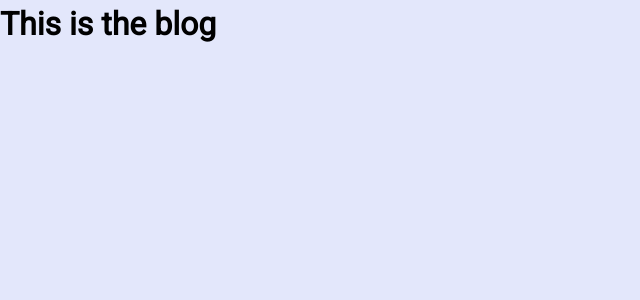
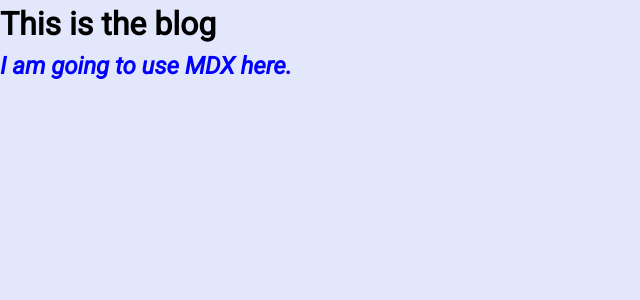
Before and after one commit to papadavis47/my-digital-garden, a Next.js app: page /blog in a window 1280 px wide. Shown: the top 300 px of the page, without its empty margins (0-640 px from the left). Built offline with nearby package versions, Linux system fonts and the light colour scheme.

Commit message:
Create clean slate for README, upgrade next and styled-components to @latest

```diff
--- a/package.json
+++ b/package.json
@@ -9,11 +9,11 @@
     "lint": "next lint"
   },
   "dependencies": {
-    "next": "^12.1.1",
+    "next": "^12.1.5",
     "react": "17.0.2",
     "react-dom": "17.0.2",
     "react-icons": "^4.3.1",
-    "styled-components": "^5.3.1"
+    "styled-components": "^5.3.5"
   },
   "devDependencies": {
     "eslint": "7.32.0",
--- a/pages/blog.js
+++ b/pages/blog.js
@@ -1,9 +1,15 @@
-import React from "react";
+import styled from "styled-components";
+
+const TitleWrapper = styled.h2`
+  color: blue;
+  font-style: italic;
+`;
 
 const Blog = () => {
   return (
     <div>
       <h1>This is the blog</h1>
+      <TitleWrapper>I am going to use MDX here.</TitleWrapper>
     </div>
   );
 };
```
Also changed, not shown: 2 other files (tests, documents, lock files or other folders).
